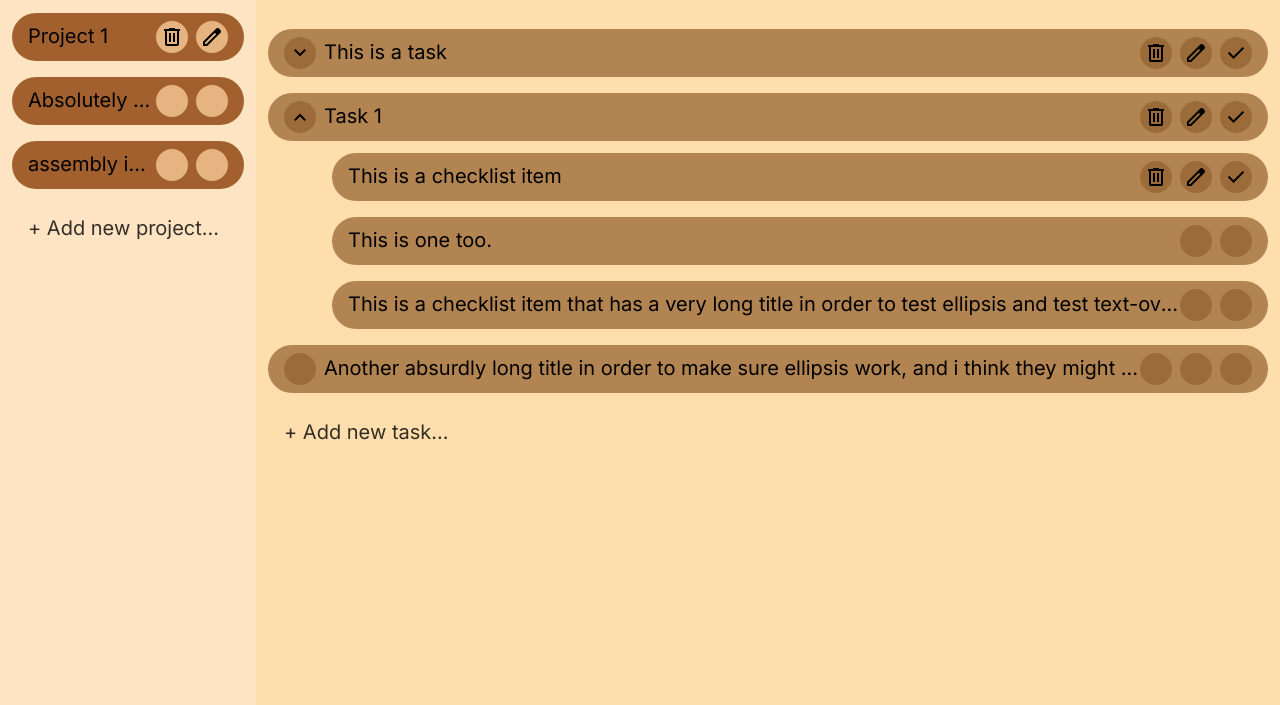
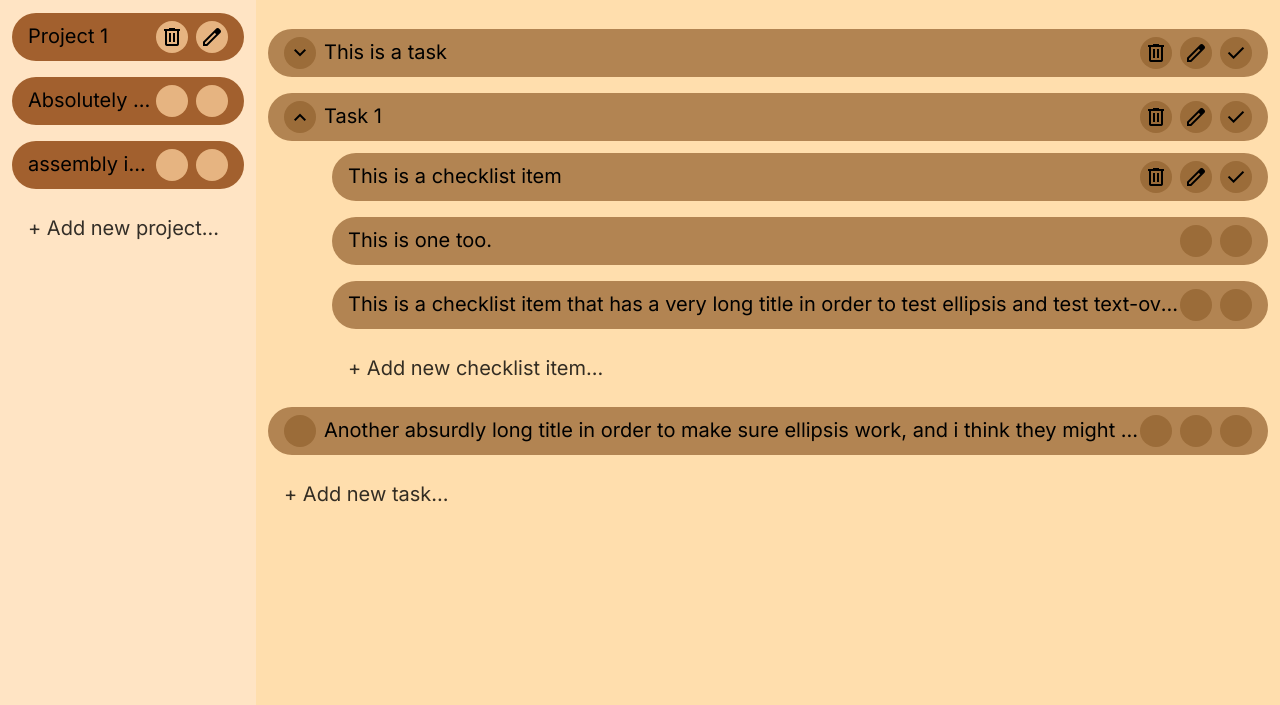
Before and after one commit to wdjh3/to-do-list, a website built with webpack: page src/template.html in a window 1280 px wide. Shown: the part 95-800 px from the top of the page. Built offline with nearby package versions, Linux system fonts and the light colour scheme.

Commit message:
feat: Add add checklist item button

```diff
--- a/src/styles.css
+++ b/src/styles.css
@@ -94,9 +94,6 @@ body {
 	height: 100vh;
 	grid-area: sidebar;
 	padding: 12px;
-	display: flex;
-	flex-direction: column;
-	gap: 1rem;
 }
 
 .project-list-title {
@@ -108,7 +105,10 @@ body {
 
 .project-list,
 .current-project,
-.checklist {
+.checklist-container,
+.checklist,
+.project,
+.projects-section {
 	display: flex;
 	flex-direction: column;
 	gap: 1rem;
@@ -118,9 +118,6 @@ body {
 	grid-area: main;
 	padding: 12px;
 	background-color: navajowhite;
-	display: flex;
-	flex-direction: column;
-	gap: 1rem;
 }
 
 .project-in-list {
@@ -165,7 +162,8 @@ body {
 .task,
 .checklist-item,
 .add-project,
-.add-task {
+.add-task,
+.add-checklist-item {
 	display: flex;
 	flex-direction: row;
 	font-size: 1.25rem;
@@ -175,12 +173,14 @@ body {
 }
 
 .add-project,
-.add-task {
+.add-task,
+.add-checklist-item {
 	color: rgba(0, 0, 0, 0.8);
 }
 
 .add-project:hover,
-.add-task:hover {
+.add-task:hover,
+.add-checklist-item:hover {
 	background-color: rgba(0, 0, 0, 0.3);
 	cursor: pointer;
 }
@@ -194,7 +194,7 @@ body {
 	cursor: pointer;
 }
 
-.checklist {
+.checklist-container {
 	margin-top: 12px;
 	padding-left: 4rem;
 }
--- a/src/template.html
+++ b/src/template.html
@@ -107,6 +107,7 @@
 						</div>
 					</div>
 				</div>
+				<div class="checklist-container">
 					<div class="checklist">
 						<div class="checklist-item" id="cli-id">
 							<p class="checklist-item-title">This is a checklist item</p>
@@ -141,6 +142,10 @@
 								<div class="edit-button button"></div>
 								<div class="toggle-button button"></div>
 							</div>
+						</div>
+					</div>
+					<div id="add-new-checklist-item" class="add-checklist-item">
+						+ Add new checklist item...
 					</div>
 				</div>
 			</div>
```
Lines whose indentation alone changed are shown as unchanged.
